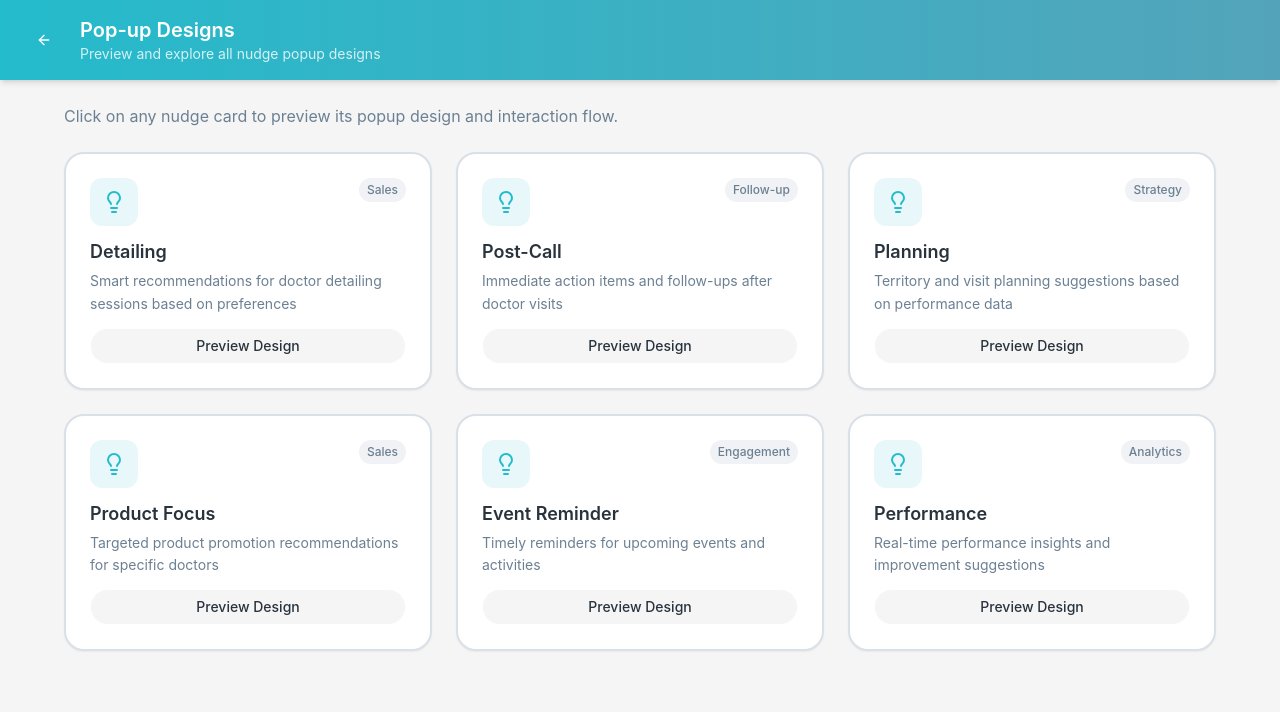
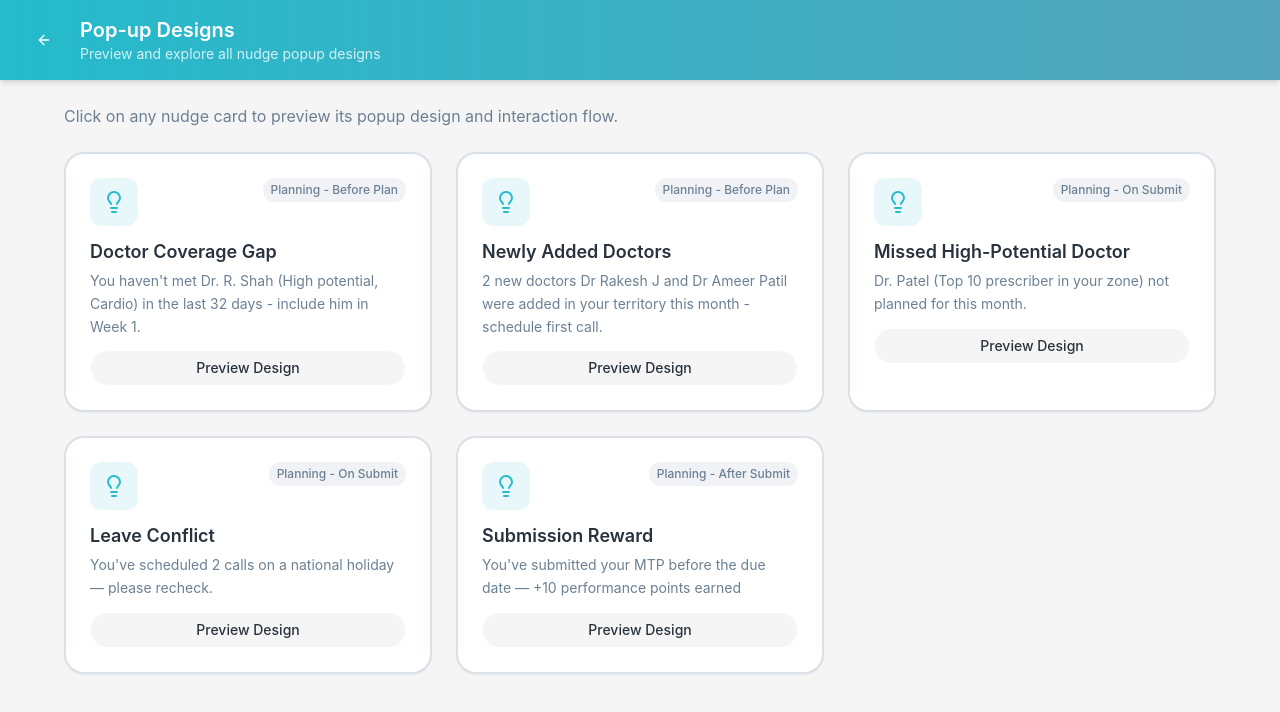
Before and after one commit to sanketpatil03/cp3appnew001, a React (Vite) app: page /popup-designs in a window 1280 px wide. Shown: the top 712 px of the page. Built offline with nearby package versions, Linux system fonts and the light colour scheme; the HTML template or start-up script is replaced by a standard one.

Commit message:
Refactor popup designs page

```diff
--- a/src/pages/PopupDesigns.tsx
+++ b/src/pages/PopupDesigns.tsx
@@ -14,40 +14,34 @@ interface NudgeType {
 
 const nudgeTypes: NudgeType[] = [
   {
-    id: "detailing",
-    title: "Detailing",
-    description: "Smart recommendations for doctor detailing sessions based on preferences",
-    category: "Sales"
+    id: "doctor-coverage-gap",
+    title: "Doctor Coverage Gap",
+    description: "You haven't met Dr. R. Shah (High potential, Cardio) in the last 32 days - include him in Week 1.",
+    category: "Planning - Before Plan"
   },
   {
-    id: "post-call",
-    title: "Post-Call",
-    description: "Immediate action items and follow-ups after doctor visits",
-    category: "Follow-up"
+    id: "newly-added-doctors",
+    title: "Newly Added Doctors",
+    description: "2 new doctors Dr Rakesh J and Dr Ameer Patil were added in your territory this month - schedule first call.",
+    category: "Planning - Before Plan"
   },
   {
-    id: "planning",
-    title: "Planning",
-    description: "Territory and visit planning suggestions based on performance data",
-    category: "Strategy"
+    id: "missed-high-potential",
+    title: "Missed High-Potential Doctor",
+    description: "Dr. Patel (Top 10 prescriber in your zone) not planned for this month.",
+    category: "Planning - On Submit"
   },
   {
-    id: "product-focus",
-    title: "Product Focus",
-    description: "Targeted product promotion recommendations for specific doctors",
-    category: "Sales"
+    id: "leave-conflict",
+    title: "Leave Conflict",
+    description: "You've scheduled 2 calls on a national holiday — please recheck.",
+    category: "Planning - On Submit"
   },
   {
-    id: "event-reminder",
-    title: "Event Reminder",
-    description: "Timely reminders for upcoming events and activities",
-    category: "Engagement"
-  },
-  {
-    id: "performance",
-    title: "Performance",
-    description: "Real-time performance insights and improvement suggestions",
-    category: "Analytics"
+    id: "submission-reward",
+    title: "Submission Reward",
+    description: "You've submitted your MTP before the due date — +10 performance points earned",
+    category: "Planning - After Submit"
   }
 ];
 
@@ -57,47 +51,129 @@ const PopupDesigns = () => {
 
   const renderNudgePopup = (nudgeId: string) => {
     switch (nudgeId) {
-      case "detailing":
+      case "doctor-coverage-gap":
         return (
           <div className="space-y-4">
             <div className="flex items-start gap-3">
-              <div className="w-10 h-10 rounded-full bg-accent/20 flex items-center justify-center flex-shrink-0">
-                <Lightbulb className="w-5 h-5 text-accent" />
+              <div className="w-10 h-10 rounded-full bg-destructive/20 flex items-center justify-center flex-shrink-0">
+                <Lightbulb className="w-5 h-5 text-destructive" />
               </div>
               <div className="flex-1">
-                <h4 className="font-semibold text-foreground mb-1">Smart Detailing Insight</h4>
+                <h4 className="font-semibold text-foreground mb-1">Doctor Coverage Gap</h4>
                 <p className="text-sm text-muted-foreground">
-                  Dr. Prakash prefers short, visual presentations — prepare a 2-page playlist for quick impact
+                  You haven't met Dr. R. Shah (High potential, Cardio) in the last 32 days - include him in Week 1.
                 </p>
               </div>
             </div>
 
             <div className="bg-muted/50 rounded-lg p-4 space-y-2">
-              <p className="text-xs font-medium text-muted-foreground uppercase">Recommendations</p>
-              <ul className="space-y-2 text-sm">
-                <li className="flex items-start gap-2">
-                  <span className="w-1.5 h-1.5 rounded-full bg-primary mt-1.5 flex-shrink-0" />
-                  <span>Focus on visual aids and infographics</span>
-                </li>
-                <li className="flex items-start gap-2">
-                  <span className="w-1.5 h-1.5 rounded-full bg-primary mt-1.5 flex-shrink-0" />
-                  <span>Keep presentation under 5 minutes</span>
-                </li>
-                <li className="flex items-start gap-2">
-                  <span className="w-1.5 h-1.5 rounded-full bg-primary mt-1.5 flex-shrink-0" />
-                  <span>Highlight key clinical data points</span>
-                </li>
-              </ul>
+              <p className="text-xs font-medium text-muted-foreground uppercase">How it helps</p>
+              <p className="text-sm">Promotes timely and complete coverage.</p>
             </div>
 
-            <Button className="w-full bg-primary hover:bg-primary/90">
-              <Edit3 className="w-4 h-4 mr-2" />
-              Edit Playlist Now
+            <Button className="w-full">
+              Add to Week 1 Plan
             </Button>
           </div>
         );
 
-      case "post-call":
+      case "newly-added-doctors":
+        return (
+          <div className="space-y-4">
+            <div className="flex items-start gap-3">
+              <div className="w-10 h-10 rounded-full bg-primary/20 flex items-center justify-center flex-shrink-0">
+                <Lightbulb className="w-5 h-5 text-primary" />
+              </div>
+              <div className="flex-1">
+                <h4 className="font-semibold text-foreground mb-1">Newly Added Doctors</h4>
+                <p className="text-sm text-muted-foreground">
+                  2 new doctors Dr Rakesh J and Dr Ameer Patil were added in your territory this month - schedule first call.
+                </p>
+              </div>
+            </div>
+
+            <div className="bg-muted/50 rounded-lg p-4">
+              <p className="text-xs font-medium text-muted-foreground uppercase mb-2">New Doctors</p>
+              <div className="space-y-2">
+                <div className="flex items-center gap-2">
+                  <div className="w-6 h-6 rounded bg-primary/20 flex items-center justify-center flex-shrink-0">
+                    <span className="text-xs font-semibold text-primary">1</span>
+                  </div>
+                  <span className="text-sm">Dr Rakesh J</span>
+                </div>
+                <div className="flex items-center gap-2">
+                  <div className="w-6 h-6 rounded bg-primary/20 flex items-center justify-center flex-shrink-0">
+                    <span className="text-xs font-semibold text-primary">2</span>
+                  </div>
+                  <span className="text-sm">Dr Ameer Patil</span>
+                </div>
+              </div>
+            </div>
+
+            <div className="bg-muted/50 rounded-lg p-4 space-y-2">
+              <p className="text-xs font-medium text-muted-foreground uppercase">How it helps</p>
+              <p className="text-sm">Drives early engagement.</p>
+            </div>
+
+            <Button className="w-full">
+              Schedule First Calls
+            </Button>
+          </div>
+        );
+
+      case "missed-high-potential":
+        return (
+          <div className="space-y-4">
+            <div className="flex items-start gap-3">
+              <div className="w-10 h-10 rounded-full bg-warning/20 flex items-center justify-center flex-shrink-0">
+                <Lightbulb className="w-5 h-5 text-warning" />
+              </div>
+              <div className="flex-1">
+                <h4 className="font-semibold text-foreground mb-1">Missed High-Potential Doctor</h4>
+                <p className="text-sm text-muted-foreground">
+                  Dr. Patel (Top 10 prescriber in your zone) not planned for this month.
+                </p>
+              </div>
+            </div>
+
+            <div className="bg-muted/50 rounded-lg p-4 space-y-2">
+              <p className="text-xs font-medium text-muted-foreground uppercase">How it helps</p>
+              <p className="text-sm">Avoids missing key influencers.</p>
+            </div>
+
+            <Button className="w-full">
+              Add Dr. Patel to Plan
+            </Button>
+          </div>
+        );
+
+      case "leave-conflict":
+        return (
+          <div className="space-y-4">
+            <div className="flex items-start gap-3">
+              <div className="w-10 h-10 rounded-full bg-destructive/20 flex items-center justify-center flex-shrink-0">
+                <Lightbulb className="w-5 h-5 text-destructive" />
+              </div>
+              <div className="flex-1">
+                <h4 className="font-semibold text-foreground mb-1">Leave Conflict Detected</h4>
+                <p className="text-sm text-muted-foreground">
+                  You've scheduled 2 calls on a national holiday — please recheck.
+                </p>
+              </div>
+            </div>
+
+            <div className="bg-muted/50 rounded-lg p-4 space-y-2">
+              <p className="text-xs font-medium text-muted-foreground uppercase">How it helps</p>
+              <p className="text-sm">Prevents invalid scheduling.</p>
+            </div>
+
+            <Button className="w-full">
+              Review Schedule
+            </Button>
+          </div>
+        );
+
+      case "submission-reward":
         return (
           <div className="space-y-4">
             <div className="flex items-start gap-3">
@@ -105,72 +181,20 @@ const PopupDesigns = () => {
                 <Lightbulb className="w-5 h-5 text-success" />
               </div>
               <div className="flex-1">
-                <h4 className="font-semibold text-foreground mb-1">Post-Call Action</h4>
+                <h4 className="font-semibold text-foreground mb-1">Early Submission Reward</h4>
                 <p className="text-sm text-muted-foreground">
-                  Dr. Austin Berg requested study materials for Aprox. Send them within 24 hours for best impact.
+                  You've submitted your MTP before the due date — +10 performance points earned
                 </p>
               </div>
             </div>
 
-            <div className="bg-muted/50 rounded-lg p-4">
-              <p className="text-xs font-medium text-muted-foreground uppercase mb-2">Action Items</p>
-              <div className="space-y-2">
-                <div className="flex items-center gap-2">
-                  <div className="w-6 h-6 rounded bg-success/20 flex items-center justify-center flex-shrink-0">
-                    <span className="text-xs font-semibold text-success">1</span>
-                  </div>
-                  <span className="text-sm">Email study materials</span>
-                </div>
-                <div className="flex items-center gap-2">
-                  <div className="w-6 h-6 rounded bg-success/20 flex items-center justify-center flex-shrink-0">
-                    <span className="text-xs font-semibold text-success">2</span>
-                  </div>
-                  <span className="text-sm">Schedule follow-up call</span>
-                </div>
-              </div>
+            <div className="bg-muted/50 rounded-lg p-4 space-y-2">
+              <p className="text-xs font-medium text-muted-foreground uppercase">How it helps</p>
+              <p className="text-sm">Rewards discipline.</p>
             </div>
 
             <Button className="w-full bg-success hover:bg-success/90">
-              Complete Actions
-            </Button>
-          </div>
-        );
-
-      case "planning":
-        return (
-          <div className="space-y-4">
-            <div className="flex items-start gap-3">
-              <div className="w-10 h-10 rounded-full bg-info/20 flex items-center justify-center flex-shrink-0">
-                <Lightbulb className="w-5 h-5 text-info" />
-              </div>
-              <div className="flex-1">
-                <h4 className="font-semibold text-foreground mb-1">Planning Suggestion</h4>
-                <p className="text-sm text-muted-foreground">
-                  3 high-value doctors in Andheri haven't been visited in 2 weeks. Schedule visits to maintain engagement.
-                </p>
-              </div>
-            </div>
-
-            <div className="bg-muted/50 rounded-lg p-4">
-              <p className="text-xs font-medium text-muted-foreground uppercase mb-2">Priority Doctors</p>
-              <div className="space-y-2 text-sm">
-                <div className="flex items-center justify-between">
-                  <span>Dr. Sharma</span>
-                  <span className="text-xs text-destructive">14 days</span>
-                </div>
-                <div className="flex items-center justify-between">
-                  <span>Dr. Mehta</span>
-                  <span className="text-xs text-destructive">15 days</span>
-                </div>
-                <div className="flex items-center justify-between">
-                  <span>Dr. Kapoor</span>
-                  <span className="text-xs text-destructive">16 days</span>
-                </div>
-              </div>
-            </div>
-
-            <Button className="w-full bg-info hover:bg-info/90">
-              Schedule Visits
+              View Performance Dashboard
             </Button>
           </div>
         );
```
